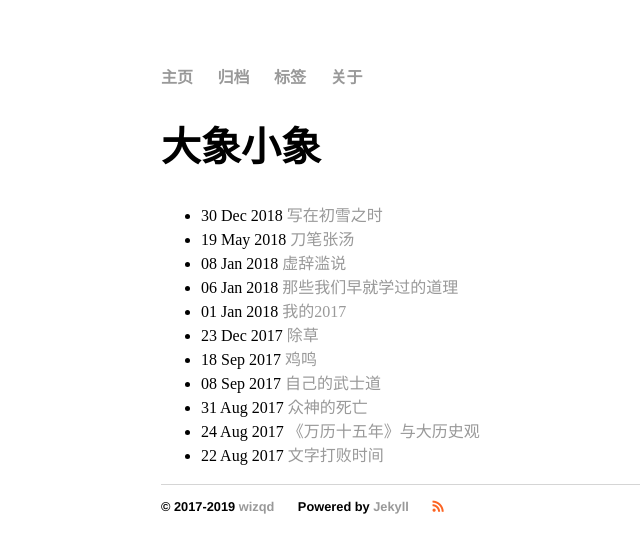
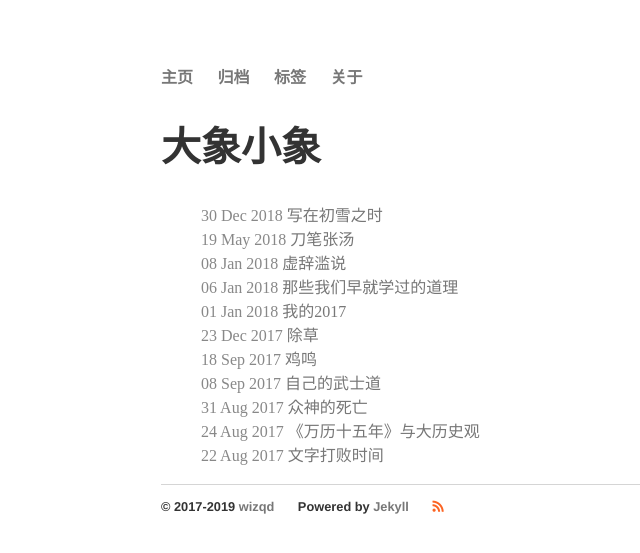
Before and after one commit to chqid/chqid.blog.io, a Jekyll site: the page built from index.html, in a window 1280 px wide. Shown: the top 553 px of the page, without its empty margins (95-735 px from the left). Built offline with Jekyll 4.4.1, drawn with Linux system fonts in a browser that asks for light colours; nearby versions of some CDN libraries; the list of posts is cut into pages by our own code.

Commit message:
change css

```diff
--- a/archive/index.html
+++ b/archive/index.html
@@ -16,7 +16,7 @@
 			</div>
 		{% endif %}
 		{% comment %} endshow {% endcomment %}
-		<li><span>{{ post.date | date_to_string }}</span> » <a href="{{ post.url }}" title="{{ post.title }}">{{ post.title }}</a></li>
+		<li><span class="date">{{ post.date | date_to_string }}</span> » <a href="{{ post.url }}" title="{{ post.title }}">{{ post.title }}</a></li>
 
 	{% endfor %}
 </ul>
--- a/assets/css/main.css
+++ b/assets/css/main.css
@@ -1,4 +1,12 @@
 /*------basic-style-----*/
+html {
+    color:#333;
+    background:#fff;
+    -webkit-text-size-adjust:100%;
+    -ms-text-size-adjust:100%;
+    text-rendering:optimizelegibility
+}
+
 nav ul, footer ul {
     font-family:'Helvetica', 'Arial', 'Sans-Serif';
     padding: 0px;
@@ -11,11 +19,12 @@
 }
 a {
     text-decoration: none;
-    color: #999;
+    color: #222;
 }
 a:hover {
     text-decoration: underline;
 }
+
 h1 {
     font-size: 2.5em;
     font-family:'Helvetica', 'Arial', 'Sans-Serif';
@@ -50,6 +59,15 @@
     padding-top:50px
 }
 
+.container a {
+    color: #777;
+    transition: color 200ms;
+}
+
+.date {
+    color: #888;
+}
+
 /*------MathJax-style-----*/
 .MathJax_Display {
     font-size: 20px;
--- a/index.html
+++ b/index.html
@@ -5,11 +5,9 @@
 
 <h1>{{ page.title }}</h1>
 
-<!-- <p>最近的文章</p> -->
-
-<ul>
+<ul class="posts">
     {% for post in site.posts %}
-      <li>{{ post.date | date_to_string }}
+      <li><span class="date">{{ post.date | date_to_string }}</span>
       <a href="{{ site.baseurl }}{{ post.url }}">{{ post.title }}</a>
       </li>
     {% endfor %}
```
